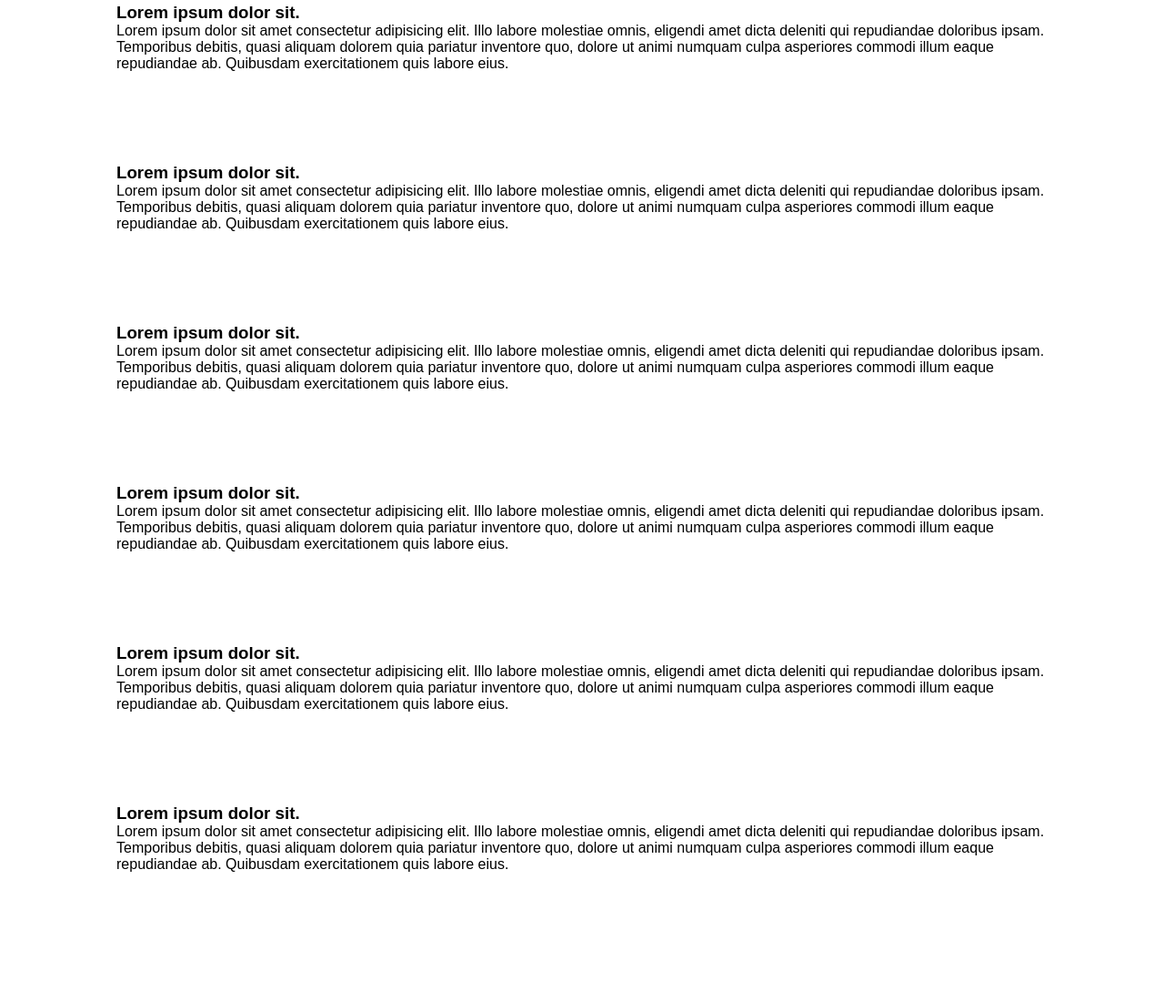
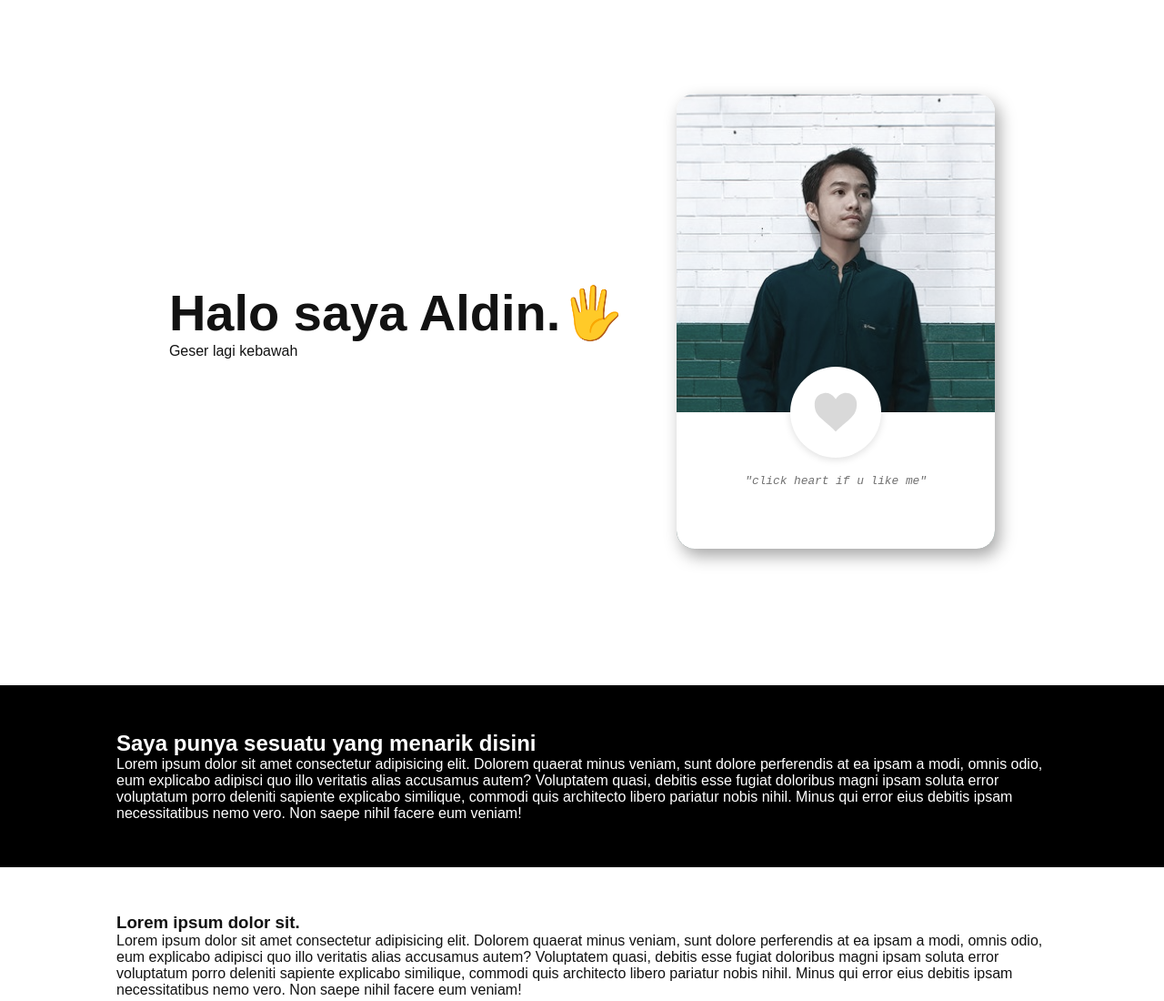
Before and after one commit to aldinnasrunm/hallodenna, a plain HTML site: page index.html in a window 1280 px wide. Shown: the part 947-2047 px from the top of the page at 91% size. Before the commit the page ends 1956 px from the top, so only its background shows below. Drawn offline with Linux system fonts and the light colour scheme.

Commit message:
add love button, image and animation

```diff
--- a/index.html
+++ b/index.html
@@ -20,7 +20,7 @@
       </div>
       <ul>
         <li><a href="">Home</a></li>
-        <li><a href="">Product</a></li>
+        <li><a href="#mainArticle 3">Product</a></li>
         <li><a href="">Galery</a></li>
         <li><a href="">Shop</a></li>
         <li><a href="">About</a></li>
@@ -33,72 +33,70 @@
       </div>
     </nav>
     <main>
-      <div id="mainArticle">
+      <div id="profile">
+        <div class="textProfile">
+          <h1>Halo saya Aldin.🖐️</h1>
+          <p>Geser lagi kebawah</p>
+        </div>
+        <div class="picProfile">
+          <div class="subtitle"><i>"click heart if u like me"</i></div>
+          <div class="love">
+            <img src="./img/love-icon.svg" alt="love-image" />
+          </div>
+        </div>
+      </div>
+      <section id="product">
+        <h1>Saya punya sesuatu yang menarik disini</h1>
+        <p>
+          Lorem ipsum dolor sit amet consectetur adipisicing elit. Dolorem
+          quaerat minus veniam, sunt dolore perferendis at ea ipsam a modi,
+          omnis odio, eum explicabo adipisci quo illo veritatis alias accusamus
+          autem? Voluptatem quasi, debitis esse fugiat doloribus magni ipsam
+          soluta error voluptatum porro deleniti sapiente explicabo similique,
+          commodi quis architecto libero pariatur nobis nihil. Minus qui error
+          eius debitis ipsam necessitatibus nemo vero. Non saepe nihil facere
+          eum veniam!
+        </p>
+      </section>
+      <section id="galery">
         <h3>Lorem ipsum dolor sit.</h3>
         <p>
-          Lorem ipsum dolor sit amet consectetur adipisicing elit. Illo labore
-          molestiae omnis, eligendi amet dicta deleniti qui repudiandae
-          doloribus ipsam. Temporibus debitis, quasi aliquam dolorem quia
-          pariatur inventore quo, dolore ut animi numquam culpa asperiores
-          commodi illum eaque repudiandae ab. Quibusdam exercitationem quis
-          labore eius.
+          Lorem ipsum dolor sit amet consectetur adipisicing elit. Dolorem
+          quaerat minus veniam, sunt dolore perferendis at ea ipsam a modi,
+          omnis odio, eum explicabo adipisci quo illo veritatis alias accusamus
+          autem? Voluptatem quasi, debitis esse fugiat doloribus magni ipsam
+          soluta error voluptatum porro deleniti sapiente explicabo similique,
+          commodi quis architecto libero pariatur nobis nihil. Minus qui error
+          eius debitis ipsam necessitatibus nemo vero. Non saepe nihil facere
+          eum veniam!
         </p>
-      </div>
-      <div id="mainArticle">
+      </section>
+      <section id="shop">
         <h3>Lorem ipsum dolor sit.</h3>
         <p>
-          Lorem ipsum dolor sit amet consectetur adipisicing elit. Illo labore
-          molestiae omnis, eligendi amet dicta deleniti qui repudiandae
-          doloribus ipsam. Temporibus debitis, quasi aliquam dolorem quia
-          pariatur inventore quo, dolore ut animi numquam culpa asperiores
-          commodi illum eaque repudiandae ab. Quibusdam exercitationem quis
-          labore eius.
+          Lorem ipsum dolor sit amet consectetur adipisicing elit. Dolorem
+          quaerat minus veniam, sunt dolore perferendis at ea ipsam a modi,
+          omnis odio, eum explicabo adipisci quo illo veritatis alias accusamus
+          autem? Voluptatem quasi, debitis esse fugiat doloribus magni ipsam
+          soluta error voluptatum porro deleniti sapiente explicabo similique,
+          commodi quis architecto libero pariatur nobis nihil. Minus qui error
+          eius debitis ipsam necessitatibus nemo vero. Non saepe nihil facere
+          eum veniam!
         </p>
-      </div>
-      <div id="mainArticle">
+      </section>
+      <section id="about">
         <h3>Lorem ipsum dolor sit.</h3>
         <p>
-          Lorem ipsum dolor sit amet consectetur adipisicing elit. Illo labore
-          molestiae omnis, eligendi amet dicta deleniti qui repudiandae
-          doloribus ipsam. Temporibus debitis, quasi aliquam dolorem quia
-          pariatur inventore quo, dolore ut animi numquam culpa asperiores
-          commodi illum eaque repudiandae ab. Quibusdam exercitationem quis
-          labore eius.
+          Lorem ipsum dolor sit amet consectetur adipisicing elit. Dolorem
+          quaerat minus veniam, sunt dolore perferendis at ea ipsam a modi,
+          omnis odio, eum explicabo adipisci quo illo veritatis alias accusamus
+          autem? Voluptatem quasi, debitis esse fugiat doloribus magni ipsam
+          soluta error voluptatum porro deleniti sapiente explicabo similique,
+          commodi quis architecto libero pariatur nobis nihil. Minus qui error
+          eius debitis ipsam necessitatibus nemo vero. Non saepe nihil facere
+          eum veniam!
         </p>
-      </div>
-      <div id="mainArticle">
-        <h3>Lorem ipsum dolor sit.</h3>
-        <p>
-          Lorem ipsum dolor sit amet consectetur adipisicing elit. Illo labore
-          molestiae omnis, eligendi amet dicta deleniti qui repudiandae
-          doloribus ipsam. Temporibus debitis, quasi aliquam dolorem quia
-          pariatur inventore quo, dolore ut animi numquam culpa asperiores
-          commodi illum eaque repudiandae ab. Quibusdam exercitationem quis
-          labore eius.
-        </p>
-      </div>
-      <div id="mainArticle">
-        <h3>Lorem ipsum dolor sit.</h3>
-        <p>
-          Lorem ipsum dolor sit amet consectetur adipisicing elit. Illo labore
-          molestiae omnis, eligendi amet dicta deleniti qui repudiandae
-          doloribus ipsam. Temporibus debitis, quasi aliquam dolorem quia
-          pariatur inventore quo, dolore ut animi numquam culpa asperiores
-          commodi illum eaque repudiandae ab. Quibusdam exercitationem quis
-          labore eius.
-        </p>
-      </div>
-      <div id="mainArticle">
-        <h3>Lorem ipsum dolor sit.</h3>
-        <p>
-          Lorem ipsum dolor sit amet consectetur adipisicing elit. Illo labore
-          molestiae omnis, eligendi amet dicta deleniti qui repudiandae
-          doloribus ipsam. Temporibus debitis, quasi aliquam dolorem quia
-          pariatur inventore quo, dolore ut animi numquam culpa asperiores
-          commodi illum eaque repudiandae ab. Quibusdam exercitationem quis
-          labore eius.
-        </p>
-      </div>
+      </section>
     </main>
     <script src="./script/script.js"></script>
   </body>
--- a/script/script.js
+++ b/script/script.js
@@ -16,4 +16,10 @@ function myFunction() {
     nav.classList.remove("sticky");
   }
 }
+// make love click
+const love = document.querySelector(".love img");
+love.addEventListener("click", () => {
+  love.classList.toggle("active");
+  document.querySelector(".picProfile").classList.toggle("active");
+});
 console.log(sticky);
--- a/style/styleMain.css
+++ b/style/styleMain.css
@@ -1,22 +1,130 @@
 /* header styling */
 header {
-  background-color: aqua;
+  background-color: rgb(255, 255, 255);
   box-sizing: border-box;
   display: flex;
   justify-content: center;
+  align-items: center;
   text-align: center;
   padding: 100px 50px;
   height: 100vh;
+}
+header h1 {
+  font-size: 6em;
 }
 
 /* end of header styling */
 
 /* main styling */
-#mainArticle {
+#profile {
+  display: flex;
+  justify-content: space-evenly;
+  align-items: center;
+  height: 100vh;
+  padding: 0 10%;
+  box-sizing: border-box;
+}
+.textProfile h1 {
+  font-size: 3.5em;
+}
+/* card styling */
+.picProfile {
+  border-radius: 20px;
+  height: 500px;
+  width: 350px;
+  background-image: url("../img/profile.jpg");
+  background-position: center;
+  filter: grayscale(0.5);
+  background-repeat: no-repeat;
+  background-size: cover;
+  overflow: hidden;
+  box-shadow: 5px 8px 18px rgba(0, 0, 0, 0.349);
+  display: flex;
+  flex-direction: column;
+  align-items: center;
+  animation: backgroundDown 0.5s;
+}
+.picProfile.active {
+  filter: grayscale(0);
+  background-size: 110%;
+  animation: backgroundUp 0.5s;
+}
+@keyframes backgroundUp {
+  from {
+    filter: grayscale(0.5);
+    background-size: 100%;
+  }
+  to {
+    filter: grayscale(0);
+    background-size: 110%;
+  }
+}
+@keyframes backgroundDown {
+  from {
+    filter: grayscale(0);
+    background-size: 110%;
+  }
+  to {
+    filter: grayscale(0.5);
+    background-size: 100%;
+  }
+}
+.picProfile .subtitle {
+  width: 100%;
+  height: 150px;
+  background-color: rgb(255, 255, 255);
+  transform: translateY(350px);
+  box-sizing: border-box;
+  display: flex;
+  justify-content: center;
+  align-items: center;
+  font-family: "Courier New", Courier, monospace;
+  font-size: 0.8em;
+  color: rgb(112, 112, 112);
+}
+/*love button  */
+.picProfile .love {
+  width: 100px;
+  height: 100px;
+  box-sizing: border-box;
+  background-color: rgb(255, 255, 255);
+  transform: translateY(150px);
+  display: flex;
+  justify-content: center;
+  align-items: center;
+  border-radius: 50px;
+  box-shadow: 0px 2px 8px #00000021;
+}
+.love img {
+  width: 50%;
+  opacity: 0.2;
+  filter: grayscale(1);
+  cursor: pointer;
+}
+.love img.active {
+  filter: grayscale(0);
+  opacity: 1;
+  transition: all 0.3s;
+}
+/* end of love button */
+/* end of card styling */
+section {
   box-sizing: border-box;
   padding: 50px 10%;
+}
+main section:nth-child(even) {
+  background-color: black;
+  color: #ffff;
 }
 /* end of main styling */
 
 /* responsive breakoint */
-@media screen and (max-width);
+@media screen and (max-width: 786px) {
+  #profile {
+    flex-direction: column-reverse;
+  }
+  .picProfile {
+    height: 450px;
+    width: 325px;
+  }
+}
--- a/style/styleNav.css
+++ b/style/styleNav.css
@@ -1,19 +1,20 @@
 * {
   margin: 0;
   padding: 0;
+  /* border: solid 0.5px rgba(255, 0, 0, 0.808); */
 }
 
 body {
   font-family: Arial, Helvetica, sans-serif;
   overflow-x: hidden;
   position: relative;
+  color: hsl(0, 0%, 7%);
 }
 
 /* navbar styling */
 nav {
   width: 100%;
   display: flex;
-  background-color: rgba(146, 160, 24, 0.39);
   justify-content: space-around;
   /* padding: 20px 0; */
   height: 100px;
@@ -21,8 +22,9 @@ nav {
   color: aliceblue;
   position: sticky;
   transform: translateY(-100px);
+  transition: all 0.5s;
+  z-index: 1;
 }
-
 /* The sticky class is added to the navbar with JS when it reaches its scroll position */
 .sticky {
   position: fixed;
@@ -45,14 +47,20 @@ nav.sticky .logo {
 nav ul {
   display: flex;
   list-style: none;
+  width: 60%;
+  justify-content: space-between;
+  font-size: 1.2em;
+}
+nav.sticky ul {
   width: 40%;
-  justify-content: space-between;
+  font-size: 0.8em;
 }
-
 nav ul li a {
   text-decoration: none;
+  color: rgb(0, 0, 0);
+}
+nav.sticky ul li a {
   color: aliceblue;
-  font-size: 0.8em;
 }
 
 nav ul li a:hover {
@@ -112,7 +120,7 @@ nav ul li a:hover {
 @media screen and (max-width: 786px) {
   nav ul {
     width: 80%;
-    font-size: 1.2em;
+    font-size: 1.1em;
   }
 
   nav.sticky ul {
```
Also changed, not shown: img/avatar.svg (added), img/coffe bg.jpeg (deleted), img/cupcoffe.png (deleted), img/love-icon.svg (added), img/profile.jpg (added).
